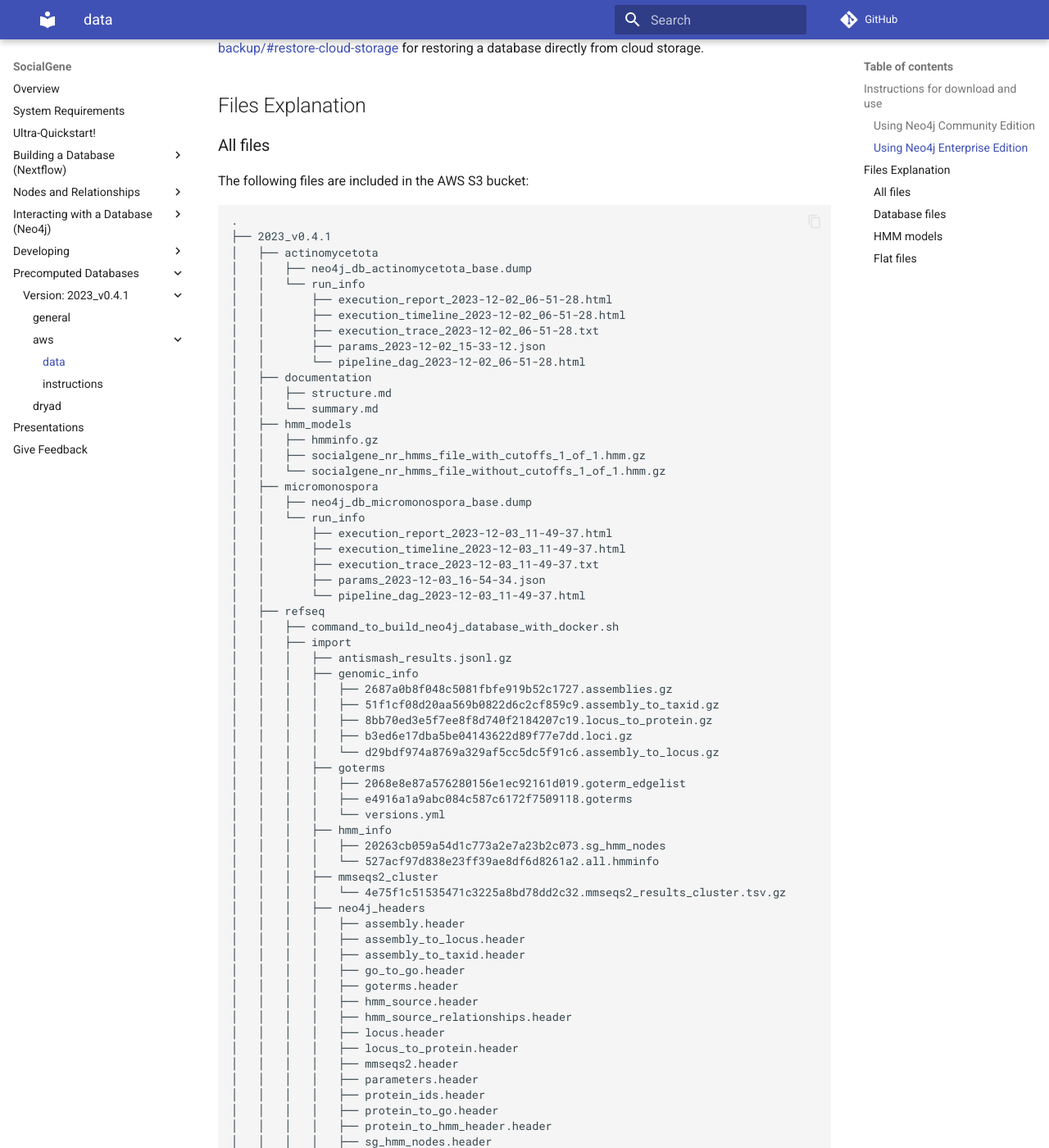
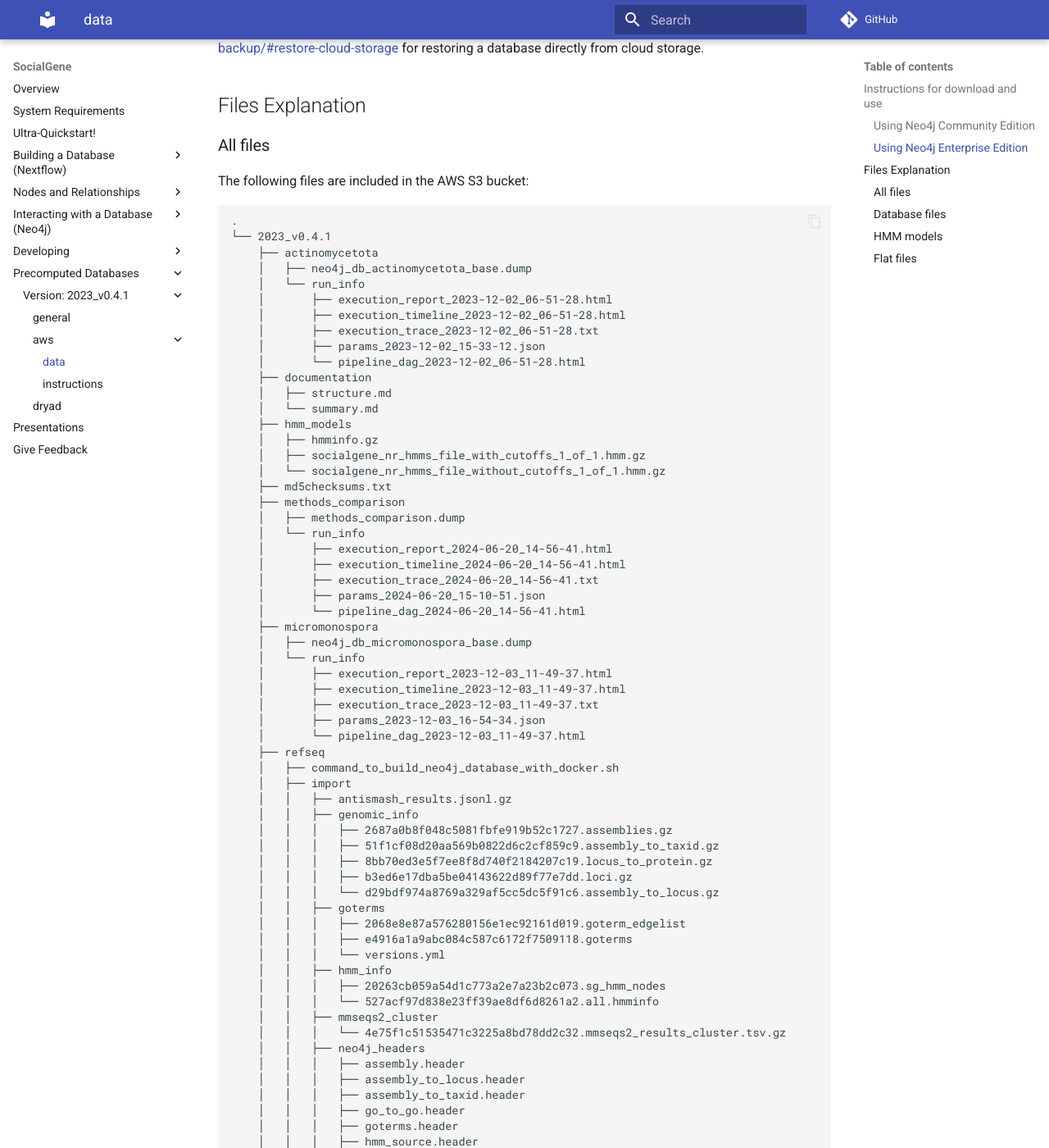
Before and after one commit to socialgene/socialgene.github.io, an MkDocs documentation site: the page built from docs/precomputed_databases/2023_v0.4.1/aws/aws.md, in a window 1280 px wide and 1400 px high, scrolled down 792 px. Shown: the whole window at 82% size. Built offline with MkDocs 1.6.1 and Material for MkDocs 9.7.7, drawn with Linux system fonts in a browser that asks for light colours; comment, search, counter and statistics services are not loaded; some of the changed text lies outside the part shown.

Commit message:
add methods_comparison data

````diff
--- a/docs/precomputed_databases/2023_v0.4.1/aws/aws.md
+++ b/docs/precomputed_databases/2023_v0.4.1/aws/aws.md
@@ -35,118 +35,126 @@ The following files are included in the AWS S3 bucket:
 
 ```
 .
-├── 2023_v0.4.1
-│   ├── actinomycetota
-│   │   ├── neo4j_db_actinomycetota_base.dump
-│   │   └── run_info
-│   │       ├── execution_report_2023-12-02_06-51-28.html
-│   │       ├── execution_timeline_2023-12-02_06-51-28.html
-│   │       ├── execution_trace_2023-12-02_06-51-28.txt
-│   │       ├── params_2023-12-02_15-33-12.json
-│   │       └── pipeline_dag_2023-12-02_06-51-28.html
-│   ├── documentation
-│   │   ├── structure.md
-│   │   └── summary.md
-│   ├── hmm_models
-│   │   ├── hmminfo.gz
-│   │   ├── socialgene_nr_hmms_file_with_cutoffs_1_of_1.hmm.gz
-│   │   └── socialgene_nr_hmms_file_without_cutoffs_1_of_1.hmm.gz
-│   ├── micromonospora
-│   │   ├── neo4j_db_micromonospora_base.dump
-│   │   └── run_info
-│   │       ├── execution_report_2023-12-03_11-49-37.html
-│   │       ├── execution_timeline_2023-12-03_11-49-37.html
-│   │       ├── execution_trace_2023-12-03_11-49-37.txt
-│   │       ├── params_2023-12-03_16-54-34.json
-│   │       └── pipeline_dag_2023-12-03_11-49-37.html
-│   ├── refseq
-│   │   ├── command_to_build_neo4j_database_with_docker.sh
-│   │   ├── import
-│   │   │   ├── antismash_results.jsonl.gz
-│   │   │   ├── genomic_info
-│   │   │   │   ├── 2687a0b8f048c5081fbfe919b52c1727.assemblies.gz
-│   │   │   │   ├── 51f1cf08d20aa569b0822d6c2cf859c9.assembly_to_taxid.gz
-│   │   │   │   ├── 8bb70ed3e5f7ee8f8d740f2184207c19.locus_to_protein.gz
-│   │   │   │   ├── b3ed6e17dba5be04143622d89f77e7dd.loci.gz
-│   │   │   │   └── d29bdf974a8769a329af5cc5dc5f91c6.assembly_to_locus.gz
-│   │   │   ├── goterms
-│   │   │   │   ├── 2068e8e87a576280156e1ec92161d019.goterm_edgelist
-│   │   │   │   ├── e4916a1a9abc084c587c6172f7509118.goterms
-│   │   │   │   └── versions.yml
-│   │   │   ├── hmm_info
-│   │   │   │   ├── 20263cb059a54d1c773a2e7a23b2c073.sg_hmm_nodes
-│   │   │   │   └── 527acf97d838e23ff39ae8df6d8261a2.all.hmminfo
-│   │   │   ├── mmseqs2_cluster
-│   │   │   │   └── 4e75f1c51535471c3225a8bd78dd2c32.mmseqs2_results_cluster.tsv.gz
-│   │   │   ├── neo4j_headers
-│   │   │   │   ├── assembly.header
-│   │   │   │   ├── assembly_to_locus.header
-│   │   │   │   ├── assembly_to_taxid.header
-│   │   │   │   ├── go_to_go.header
-│   │   │   │   ├── goterms.header
-│   │   │   │   ├── hmm_source.header
-│   │   │   │   ├── hmm_source_relationships.header
-│   │   │   │   ├── locus.header
-│   │   │   │   ├── locus_to_protein.header
-│   │   │   │   ├── mmseqs2.header
-│   │   │   │   ├── parameters.header
-│   │   │   │   ├── protein_ids.header
-│   │   │   │   ├── protein_to_go.header
-│   │   │   │   ├── protein_to_hmm_header.header
-│   │   │   │   ├── sg_hmm_nodes.header
-│   │   │   │   ├── taxid.header
-│   │   │   │   ├── taxid_to_taxid.header
-│   │   │   │   ├── tigrfam_mainrole.header
-│   │   │   │   ├── tigrfam_role.header
-│   │   │   │   ├── tigrfam_subrole.header
-│   │   │   │   ├── tigrfam_to_go.header
-│   │   │   │   ├── tigrfam_to_role.header
-│   │   │   │   ├── tigrfamrole_to_mainrole.header
-│   │   │   │   ├── tigrfamrole_to_subrole.header
-│   │   │   │   └── versions.yml
-│   │   │   ├── parameters
-│   │   │   │   ├── d89feb1a1348b51bb4bcf295af700f51.socialgene_parameters.gz
-│   │   │   │   └── versions.yml
-│   │   │   ├── parsed_domtblout
-│   │   │   │   ├── 40dcdeb59968818c8ef3fffa35971947.parseddomtblout.gz
-│   │   │   │   └── versions.yml
-│   │   │   ├── protein_info
-│   │   │   │   ├── c04b2d3997942e7cb5ac7c292aa73afb.protein_to_go.gz
-│   │   │   │   └── ecb0e13c7f82cc39004f9e318bdecd98.protein_ids.gz
-│   │   │   ├── taxdump_process
-│   │   │   │   ├── 842f6c6514f6c81e4ca6a30ce7ec9772.nodes_taxid.gz
-│   │   │   │   ├── e1973763d9fb63342e7169968a572b7c.taxid_to_taxid.gz
-│   │   │   │   └── versions.yml
-│   │   │   └── tigrfam_info
-│   │   │       ├── 2deedec3965b082a1536f2a7612820d7.tigrfamrole_to_mainrole.gz
-│   │   │       ├── 3a5edc8721c146058e104678b250fff2.tigrfam_subrole.gz
-│   │   │       ├── 4da23e7a3d5bb06e3cf41d8a398aeb99.tigrfam_to_go.gz
-│   │   │       ├── 5ad847d09afb9716bc3c155cba2f89f3.tigrfam_mainrole.gz
-│   │   │       ├── 93ad0a4066afbbf2ceb20a21a73e7178.tigrfam_role.gz
-│   │   │       ├── a0d6530f10e4593fd79ba286a407ac90.tigrfamrole_to_subrole.gz
-│   │   │       ├── fc03559179b378cda7d37ba580601588.tigrfam_to_role.gz
-│   │   │       └── versions.yml
-│   │   ├── neo4j_db_refseq_base.dump
-│   │   └── run_info
-│   │       ├── params_2023-11-30_18-13-52.json
-│   │       └── pipeline_dag_2023-12-01_13-24-10.html
-│   ├── refseq_antismash_bgcs
-│   │   ├── neo4j_db_refseq_antismash_bgcs_base.dump
-│   │   └── run_info
-│   │       ├── execution_report_2023-12-11_15-30-04.html
-│   │       ├── execution_timeline_2023-12-11_15-30-04.html
-│   │       ├── execution_trace_2023-12-11_15-30-04.txt
-│   │       ├── params_2023-12-12_06-00-22.json
-│   │       └── pipeline_dag_2023-12-11_15-30-04.html
-│   └── streptomyces
-│       ├── neo4j_db_streptomyces_base.dump
-│       └── run_info
-│           ├── execution_report_2023-12-02_18-46-19.html
-│           ├── execution_timeline_2023-12-02_18-46-19.html
-│           ├── execution_trace_2023-12-02_18-46-19.txt
-│           ├── params_2023-12-03_15-35-49.json
-│           └── pipeline_dag_2023-12-02_18-46-19.html
-└── md5checksums.txt
+└── 2023_v0.4.1
+    ├── actinomycetota
+    │   ├── neo4j_db_actinomycetota_base.dump
+    │   └── run_info
+    │       ├── execution_report_2023-12-02_06-51-28.html
+    │       ├── execution_timeline_2023-12-02_06-51-28.html
+    │       ├── execution_trace_2023-12-02_06-51-28.txt
+    │       ├── params_2023-12-02_15-33-12.json
+    │       └── pipeline_dag_2023-12-02_06-51-28.html
+    ├── documentation
+    │   ├── structure.md
+    │   └── summary.md
+    ├── hmm_models
+    │   ├── hmminfo.gz
+    │   ├── socialgene_nr_hmms_file_with_cutoffs_1_of_1.hmm.gz
+    │   └── socialgene_nr_hmms_file_without_cutoffs_1_of_1.hmm.gz
+    ├── md5checksums.txt
+    ├── methods_comparison
+    │   ├── methods_comparison.dump
+    │   └── run_info
+    │       ├── execution_report_2024-06-20_14-56-41.html
+    │       ├── execution_timeline_2024-06-20_14-56-41.html
+    │       ├── execution_trace_2024-06-20_14-56-41.txt
+    │       ├── params_2024-06-20_15-10-51.json
+    │       └── pipeline_dag_2024-06-20_14-56-41.html
+    ├── micromonospora
+    │   ├── neo4j_db_micromonospora_base.dump
+    │   └── run_info
+    │       ├── execution_report_2023-12-03_11-49-37.html
+    │       ├── execution_timeline_2023-12-03_11-49-37.html
+    │       ├── execution_trace_2023-12-03_11-49-37.txt
+    │       ├── params_2023-12-03_16-54-34.json
+    │       └── pipeline_dag_2023-12-03_11-49-37.html
+    ├── refseq
+    │   ├── command_to_build_neo4j_database_with_docker.sh
+    │   ├── import
+    │   │   ├── antismash_results.jsonl.gz
+    │   │   ├── genomic_info
+    │   │   │   ├── 2687a0b8f048c5081fbfe919b52c1727.assemblies.gz
+    │   │   │   ├── 51f1cf08d20aa569b0822d6c2cf859c9.assembly_to_taxid.gz
+    │   │   │   ├── 8bb70ed3e5f7ee8f8d740f2184207c19.locus_to_protein.gz
+    │   │   │   ├── b3ed6e17dba5be04143622d89f77e7dd.loci.gz
+    │   │   │   └── d29bdf974a8769a329af5cc5dc5f91c6.assembly_to_locus.gz
+    │   │   ├── goterms
+    │   │   │   ├── 2068e8e87a576280156e1ec92161d019.goterm_edgelist
+    │   │   │   ├── e4916a1a9abc084c587c6172f7509118.goterms
+    │   │   │   └── versions.yml
+    │   │   ├── hmm_info
+    │   │   │   ├── 20263cb059a54d1c773a2e7a23b2c073.sg_hmm_nodes
+    │   │   │   └── 527acf97d838e23ff39ae8df6d8261a2.all.hmminfo
+    │   │   ├── mmseqs2_cluster
+    │   │   │   └── 4e75f1c51535471c3225a8bd78dd2c32.mmseqs2_results_cluster.tsv.gz
+    │   │   ├── neo4j_headers
+    │   │   │   ├── assembly.header
+    │   │   │   ├── assembly_to_locus.header
+    │   │   │   ├── assembly_to_taxid.header
+    │   │   │   ├── go_to_go.header
+    │   │   │   ├── goterms.header
+    │   │   │   ├── hmm_source.header
+    │   │   │   ├── hmm_source_relationships.header
+    │   │   │   ├── locus.header
+    │   │   │   ├── locus_to_protein.header
+    │   │   │   ├── mmseqs2.header
+    │   │   │   ├── parameters.header
+    │   │   │   ├── protein_ids.header
+    │   │   │   ├── protein_to_go.header
+    │   │   │   ├── protein_to_hmm_header.header
+    │   │   │   ├── sg_hmm_nodes.header
+    │   │   │   ├── taxid.header
+    │   │   │   ├── taxid_to_taxid.header
+    │   │   │   ├── tigrfam_mainrole.header
+    │   │   │   ├── tigrfam_role.header
+    │   │   │   ├── tigrfam_subrole.header
+    │   │   │   ├── tigrfam_to_go.header
+    │   │   │   ├── tigrfam_to_role.header
+    │   │   │   ├── tigrfamrole_to_mainrole.header
+    │   │   │   ├── tigrfamrole_to_subrole.header
+    │   │   │   └── versions.yml
+    │   │   ├── parameters
+    │   │   │   ├── d89feb1a1348b51bb4bcf295af700f51.socialgene_parameters.gz
+    │   │   │   └── versions.yml
+    │   │   ├── parsed_domtblout
+    │   │   │   ├── 40dcdeb59968818c8ef3fffa35971947.parseddomtblout.gz
+    │   │   │   └── versions.yml
+    │   │   ├── protein_info
+    │   │   │   ├── c04b2d3997942e7cb5ac7c292aa73afb.protein_to_go.gz
+    │   │   │   └── ecb0e13c7f82cc39004f9e318bdecd98.protein_ids.gz
+    │   │   ├── taxdump_process
+    │   │   │   ├── 842f6c6514f6c81e4ca6a30ce7ec9772.nodes_taxid.gz
+    │   │   │   ├── e1973763d9fb63342e7169968a572b7c.taxid_to_taxid.gz
+    │   │   │   └── versions.yml
+    │   │   └── tigrfam_info
+    │   │       ├── 2deedec3965b082a1536f2a7612820d7.tigrfamrole_to_mainrole.gz
+    │   │       ├── 3a5edc8721c146058e104678b250fff2.tigrfam_subrole.gz
+    │   │       ├── 4da23e7a3d5bb06e3cf41d8a398aeb99.tigrfam_to_go.gz
+    │   │       ├── 5ad847d09afb9716bc3c155cba2f89f3.tigrfam_mainrole.gz
+    │   │       ├── 93ad0a4066afbbf2ceb20a21a73e7178.tigrfam_role.gz
+    │   │       ├── a0d6530f10e4593fd79ba286a407ac90.tigrfamrole_to_subrole.gz
+    │   │       ├── fc03559179b378cda7d37ba580601588.tigrfam_to_role.gz
+    │   │       └── versions.yml
+    │   ├── neo4j_db_refseq_base.dump
+    │   └── run_info
+    │       ├── params_2023-11-30_18-13-52.json
+    │       └── pipeline_dag_2023-12-01_13-24-10.html
+    ├── refseq_antismash_bgcs
+    │   ├── neo4j_db_refseq_antismash_bgcs_base.dump
+    │   └── run_info
+    │       ├── execution_report_2023-12-11_15-30-04.html
+    │       ├── execution_timeline_2023-12-11_15-30-04.html
+    │       ├── execution_trace_2023-12-11_15-30-04.txt
+    │       ├── params_2023-12-12_06-00-22.json
+    │       └── pipeline_dag_2023-12-11_15-30-04.html
+    └── streptomyces
+        ├── neo4j_db_streptomyces_base.dump
+        └── run_info
+            ├── execution_report_2023-12-02_18-46-19.html
+            ├── execution_timeline_2023-12-02_18-46-19.html
+            ├── execution_trace_2023-12-02_18-46-19.txt
+            ├── params_2023-12-03_15-35-49.json
+            └── pipeline_dag_2023-12-02_18-46-19.html
 ```
 
 
@@ -169,6 +177,8 @@ The paths to just the dumps are:
     - `s3://socialgene-open-data/2023_v0.4.1/micromonospora/neo4j_db_micromonospora_base.dump`
 - All RefSeq antiSMASH-7.0 BGCs:
     - `s3://socialgene-open-data/2023_v0.4.1/refseq_antismash_bgcs/neo4j_db_refseq_antismash_bgcs_base.dump`
+- Three genomes used for protein similarity method comparisons
+    - `s3://socialgene-open-data/2023_v0.4.1/methods_comparison/methods_comparison.dump`
 
 
 ### HMM models
````
Also changed, not shown: docs/precomputed_databases/2023_v0.4.1/dryad/dryad.md (+3 -2 lines), docs/precomputed_databases/2023_v0.4.1/general.md (+6 -0 lines).
